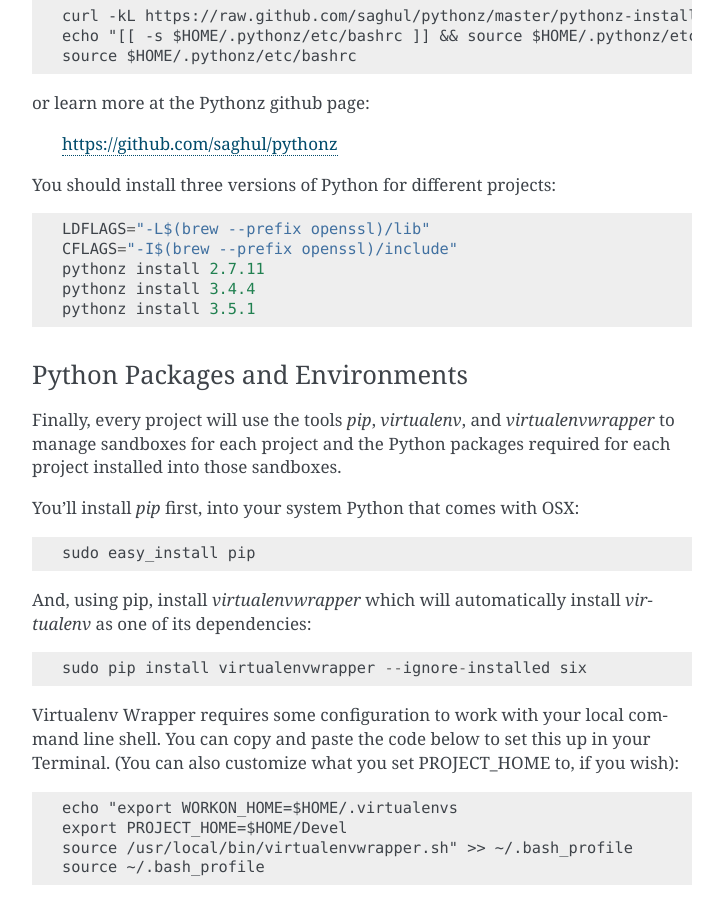
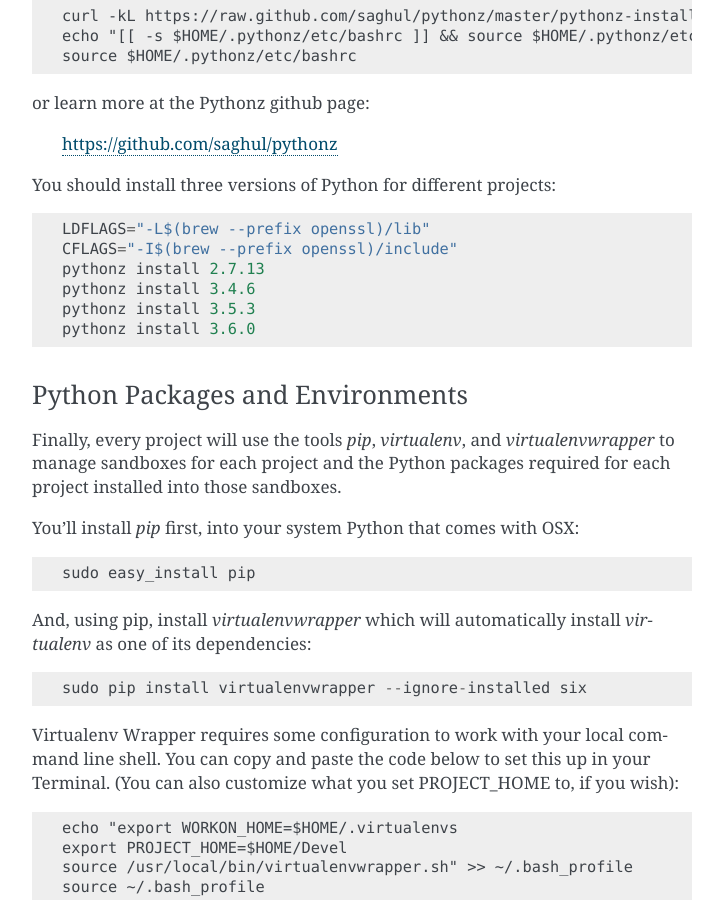
Before and after one commit to caktus/guidebook, a Sphinx documentation site: the page built from source/dev-setup.rst, in a window 1280 px wide and 900 px high, scrolled down 2269 px. Shown: the whole window, without its empty margins (388-1111 px from the left). Built offline with Sphinx 7.4.7, drawn with Linux system fonts in a browser that asks for light colours.

Commit message:
Update Python minor versions for 2.7, 3.4, and 3.5 and add 3.6.0

```diff
--- a/source/dev-setup.rst
+++ b/source/dev-setup.rst
@@ -104,9 +104,10 @@
 
     LDFLAGS="-L$(brew --prefix openssl)/lib"
     CFLAGS="-I$(brew --prefix openssl)/include"
-    pythonz install 2.7.11
-    pythonz install 3.4.4
-    pythonz install 3.5.1
+    pythonz install 2.7.13
+    pythonz install 3.4.6
+    pythonz install 3.5.3
+    pythonz install 3.6.0
 
 Python Packages and Environments
 ''''''''''''''''''''''''''''''''
```
